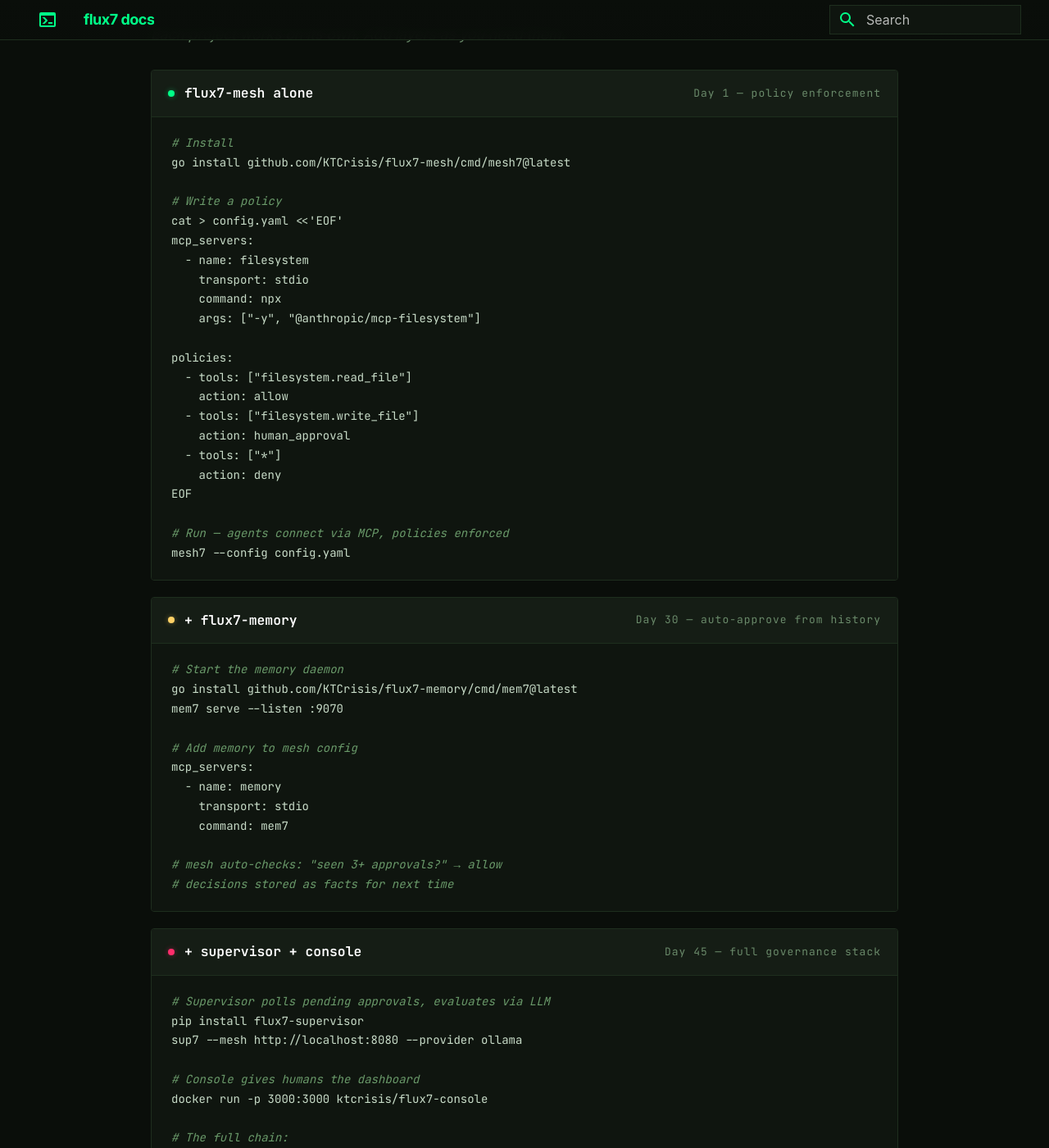
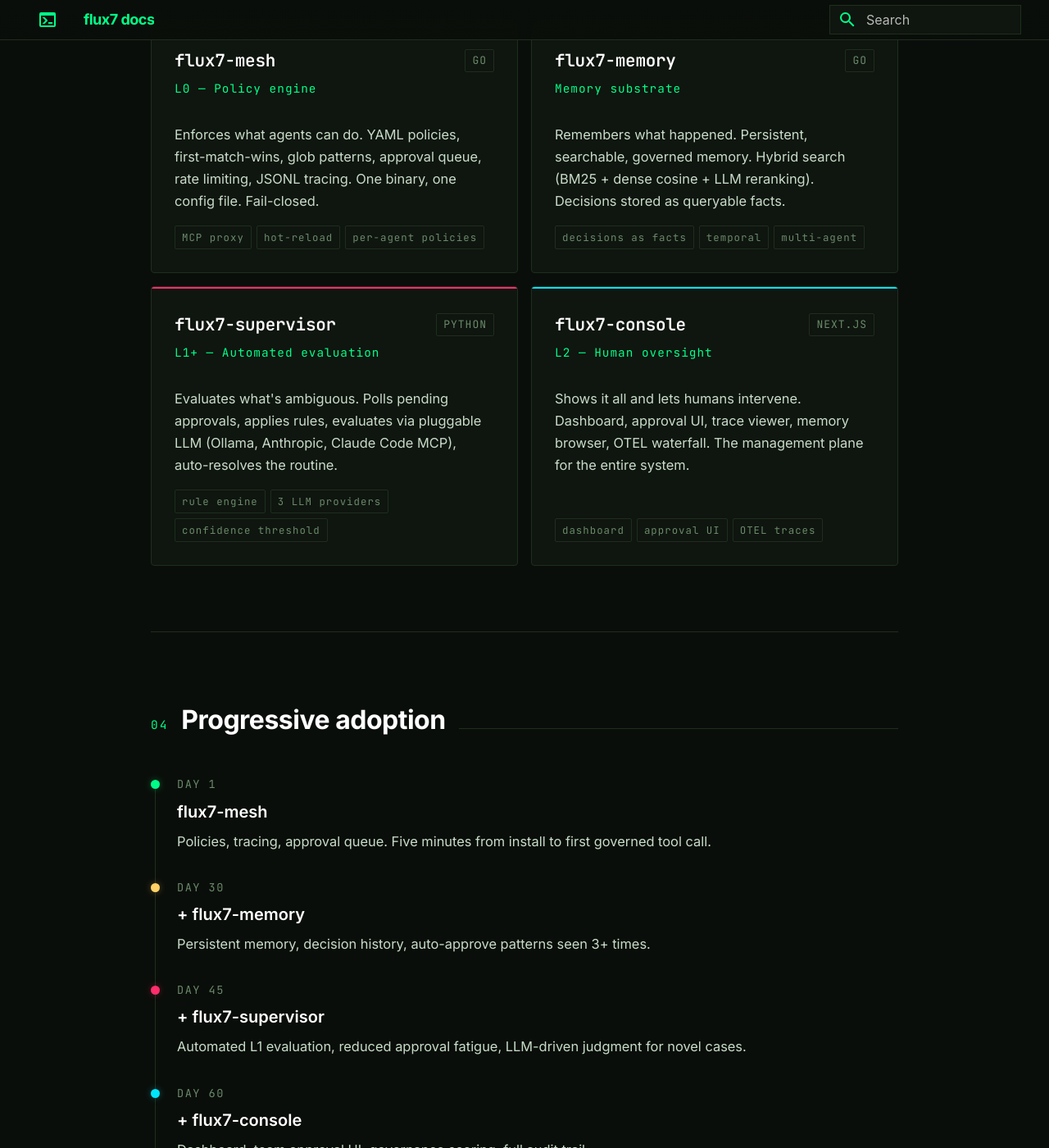
Before and after one commit to KTCrisis/flux7-docs, an MkDocs documentation site: the page built from docs/index.md, in a window 1280 px wide and 1400 px high, scrolled down 2064 px. Shown: the whole window at 82% size. Built offline with MkDocs 1.6.1 and Material for MkDocs 9.7.7, drawn with Linux system fonts in a browser that asks for light colours; some of the changed text lies outside the part shown.

Commit message:
feat: add top-level Getting Started page, remove inline quickstart
Standalone markdown page with progressive setup (mesh → memory →
supervisor → console). Hero button updated, sections renumbered.

Co-Authored-By: Claude Opus 4.6 <noreply@anthropic.com>

```diff
--- a/mkdocs.yml
+++ b/mkdocs.yml
@@ -35,6 +35,7 @@ markdown_extensions:
 
 nav:
   - Home: index.md
+  - Getting Started: getting-started.md
   - flux7-mesh:
     - Overview: mesh7/index.md
     - Getting Started: mesh7/getting-started.md
--- a/overrides/home.html
+++ b/overrides/home.html
@@ -28,7 +28,7 @@
       Four projects, one system. Policy enforcement, governed memory, automated evaluation, human oversight.
     </p>
     <div class="f7-hero-actions">
-      <a href="mesh7/getting-started/" class="f7-btn f7-btn-primary">Get started</a>
+      <a href="getting-started/" class="f7-btn f7-btn-primary">Get started</a>
       <a href="mesh7/" class="f7-btn f7-btn-ghost">Read the docs</a>
     </div>
   </section>
@@ -77,92 +77,10 @@ L2  Human               Console UI / Claude Code  final decision             min
     </div>
   </section>
 
-  <!-- Quickstart -->
+  <!-- Projects -->
   <section class="f7-section">
     <div class="f7-section-header">
       <span class="f7-section-num">03</span>
-      <h2 class="f7-section-title">Quickstart</h2>
-      <div class="f7-section-line"></div>
-    </div>
-    <p class="f7-qs-intro">Each project works on its own. Add layers as you need them.</p>
-
-    <div class="f7-qs-grid">
-
-      <div class="f7-qs-block">
-        <div class="f7-qs-header">
-          <span class="f7-qs-dot f7-accent-green"></span>
-          <span class="f7-qs-label">flux7-mesh alone</span>
-          <span class="f7-qs-when">Day 1 — policy enforcement</span>
-        </div>
-<pre class="f7-qs-code"><span class="f7-qs-comment"># Install</span>
-go install github.com/KTCrisis/flux7-mesh/cmd/mesh7@latest
-
-<span class="f7-qs-comment"># Write a policy</span>
-cat &gt; config.yaml &lt;&lt;'EOF'
-mcp_servers:
-  - name: filesystem
-    transport: stdio
-    command: npx
-    args: ["-y", "@anthropic/mcp-filesystem"]
-
-policies:
-  - tools: ["filesystem.read_file"]
-    action: allow
-  - tools: ["filesystem.write_file"]
-    action: human_approval
-  - tools: ["*"]
-    action: deny
-EOF
-
-<span class="f7-qs-comment"># Run — agents connect via MCP, policies enforced</span>
-mesh7 --config config.yaml</pre>
-      </div>
-
-      <div class="f7-qs-block">
-        <div class="f7-qs-header">
-          <span class="f7-qs-dot f7-accent-gold"></span>
-          <span class="f7-qs-label">+ flux7-memory</span>
-          <span class="f7-qs-when">Day 30 — auto-approve from history</span>
-        </div>
-<pre class="f7-qs-code"><span class="f7-qs-comment"># Start the memory daemon</span>
-go install github.com/KTCrisis/flux7-memory/cmd/mem7@latest
-mem7 serve --listen :9070
-
-<span class="f7-qs-comment"># Add memory to mesh config</span>
-mcp_servers:
-  - name: memory
-    transport: stdio
-    command: mem7
-
-<span class="f7-qs-comment"># mesh auto-checks: "seen 3+ approvals?" → allow</span>
-<span class="f7-qs-comment"># decisions stored as facts for next time</span></pre>
-      </div>
-
-      <div class="f7-qs-block">
-        <div class="f7-qs-header">
-          <span class="f7-qs-dot f7-accent-pink"></span>
-          <span class="f7-qs-label">+ supervisor + console</span>
-          <span class="f7-qs-when">Day 45 — full governance stack</span>
-        </div>
-<pre class="f7-qs-code"><span class="f7-qs-comment"># Supervisor polls pending approvals, evaluates via LLM</span>
-pip install flux7-supervisor
-sup7 --mesh http://localhost:8080 --provider ollama
-
-<span class="f7-qs-comment"># Console gives humans the dashboard</span>
-docker run -p 3000:3000 ktcrisis/flux7-console
-
-<span class="f7-qs-comment"># The full chain:</span>
-<span class="f7-qs-comment"># L0 mesh → L1 memory → L1+ supervisor → L2 console</span>
-<span class="f7-qs-comment"># Most calls never reach a human.</span></pre>
-      </div>
-
-    </div>
-  </section>
-
-  <!-- Projects -->
-  <section class="f7-section">
-    <div class="f7-section-header">
-      <span class="f7-section-num">04</span>
       <h2 class="f7-section-title">The system</h2>
       <div class="f7-section-line"></div>
     </div>
@@ -226,7 +144,7 @@ docker run -p 3000:3000 ktcrisis/flux7-console
   <!-- Progressive adoption -->
   <section class="f7-section">
     <div class="f7-section-header">
-      <span class="f7-section-num">05</span>
+      <span class="f7-section-num">04</span>
       <h2 class="f7-section-title">Progressive adoption</h2>
       <div class="f7-section-line"></div>
     </div>
@@ -270,7 +188,7 @@ docker run -p 3000:3000 ktcrisis/flux7-console
   <!-- Positioning -->
   <section class="f7-section">
     <div class="f7-section-header">
-      <span class="f7-section-num">06</span>
+      <span class="f7-section-num">05</span>
       <h2 class="f7-section-title">How it compares</h2>
       <div class="f7-section-line"></div>
     </div>
@@ -329,7 +247,7 @@ docker run -p 3000:3000 ktcrisis/flux7-console
   <!-- Source -->
   <section class="f7-section f7-section-last">
     <div class="f7-section-header">
-      <span class="f7-section-num">07</span>
+      <span class="f7-section-num">06</span>
       <h2 class="f7-section-title">Source</h2>
       <div class="f7-section-line"></div>
     </div>
```
Also changed, not shown: docs/getting-started.md (added, +162 -0 lines).
